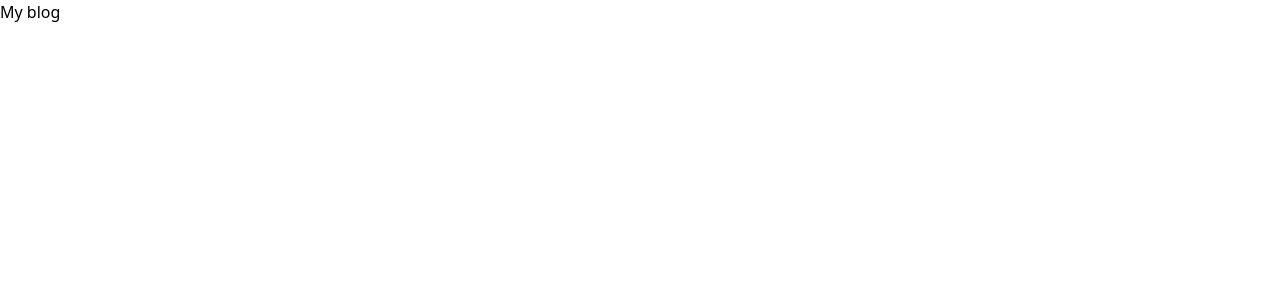
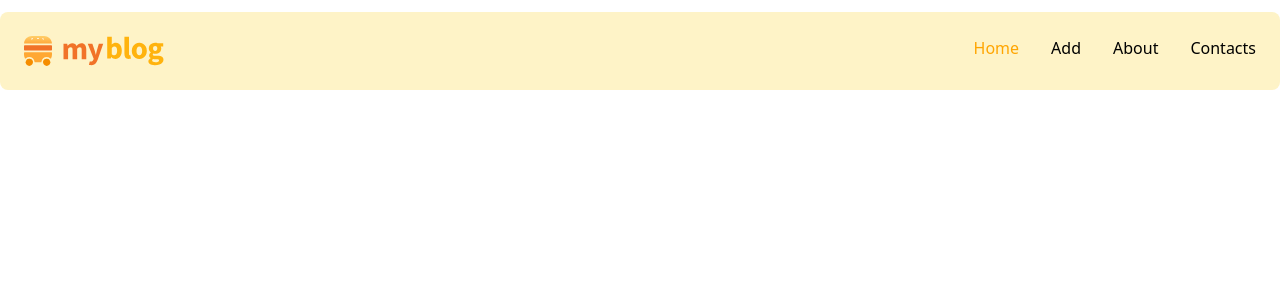
Before and after one commit to dmatkulov/My-Blog, a React (Vite) app: page / in a window 1280 px wide. Shown: the top 300 px of the page. Built offline with nearby package versions, Linux system fonts and the light colour scheme.

Commit message:
Created main navigation and header, added Navlink

```diff
--- a/src/App.tsx
+++ b/src/App.tsx
@@ -1,9 +1,11 @@
+import Header from './components/Header/Header';
+
 const App = () => {
 
   return (
-    <>
-      <div>My blog</div>
-    </>
+    <div className="container mx-auto">
+      <Header/>
+    </div>
   );
 };
 
--- /dev/null
+++ b/src/components/Header/Header.tsx
@@ -0,0 +1,21 @@
+import React from 'react';
+import {NavLink} from 'react-router-dom';
+import Toolbar from '../Toolbar/Toolbar';
+import myBlogLogo from '../../assets/myBlog-logo.svg';
+
+const Header: React.FC = () => {
+  return (
+    <header className="flex justify-between bg-amber-100 p-6 rounded-lg mt-3">
+      <div>
+        <NavLink to='/'>
+          <img
+            src={myBlogLogo}
+            alt="my-blog-logo"/>
+        </NavLink>
+      </div>
+      <Toolbar/>
+    </header>
+  );
+};
+
+export default Header;
--- /dev/null
+++ b/src/components/Navigation/Navigation.tsx
@@ -0,0 +1,20 @@
+import React from 'react';
+import {NavLink} from 'react-router-dom';
+
+interface Props {
+  name: string
+  location: string;
+}
+const Navigation: React.FC<Props> = ({name, location}) => {
+  return (
+    <li>
+      <NavLink to={`/${location}`}
+               className="hover:text-orange-500"
+      >
+        {name}
+      </NavLink>
+    </li>
+  );
+};
+
+export default Navigation;
--- a/src/components/Toolbar/Toolbar.tsx
+++ b/src/components/Toolbar/Toolbar.tsx
@@ -0,0 +1,29 @@
+import React from 'react';
+import Navigation from '../Navigation/Navigation';
+
+const Toolbar: React.FC = () => {
+  return (
+    <nav>
+      <ul className="flex gap-8">
+        <Navigation
+          name="Home"
+          location=""
+        />
+        <Navigation
+          name="Add"
+          location="new-post"
+        />
+        <Navigation
+          name="About"
+          location="about"
+        />
+        <Navigation
+          name="Contacts"
+          location="contacts"
+        />
+      </ul>
+    </nav>
+  );
+};
+
+export default Toolbar;
--- a/src/index.css
+++ b/src/index.css
@@ -1,3 +1,8 @@
 @tailwind base;
 @tailwind components;
 @tailwind utilities;
+
+
+.active {
+  color: orange;
+}
```
Also changed, not shown: src/assets/myBlog-logo.svg (added).
